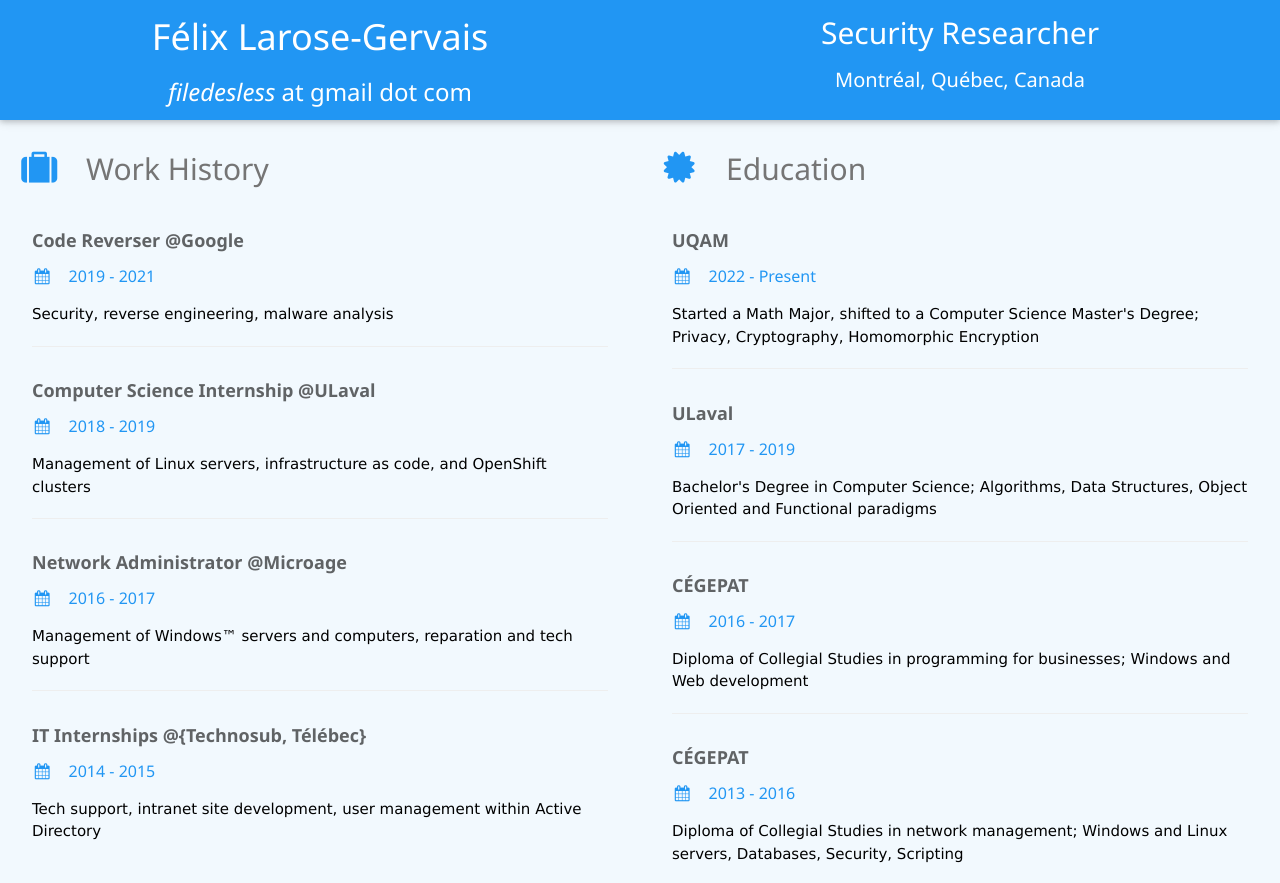
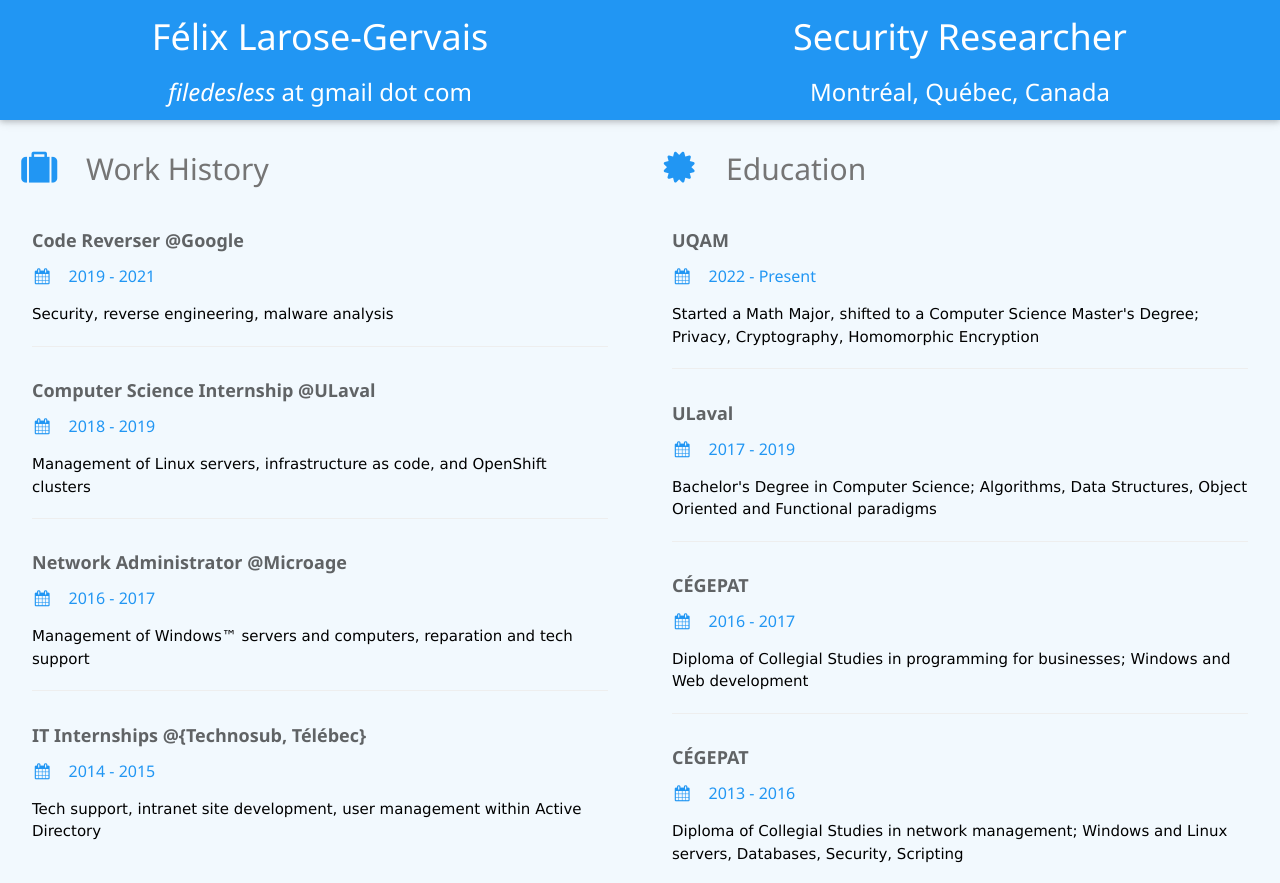
Before and after one commit to filedesless/CV, a plain HTML site: page index.html in a window 1280 px wide. Shown: the top 883 px of the page. Drawn offline with Linux system fonts and the light colour scheme.

Commit message:
nittiest nit

```diff
--- a/index.html
+++ b/index.html
@@ -27,8 +27,8 @@
                 <h3><i>filedesless</i> at gmail dot com</h3>
             </div>
             <div class="w3-col l6 m4 s12">
-                <h2>Security Researcher</h2>
-                <h4>Montréal, Québec, Canada</h4>
+                <h1>Security Researcher</h1>
+                <h3>Montréal, Québec, Canada</h3>
             </div>
         </div>
 
```
